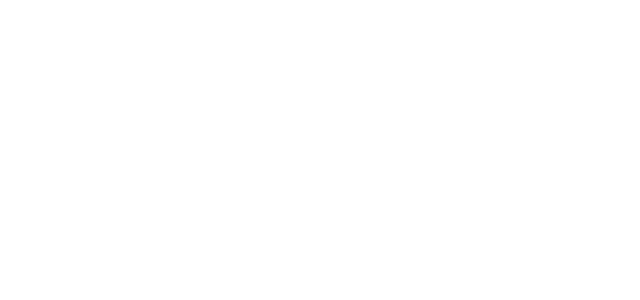
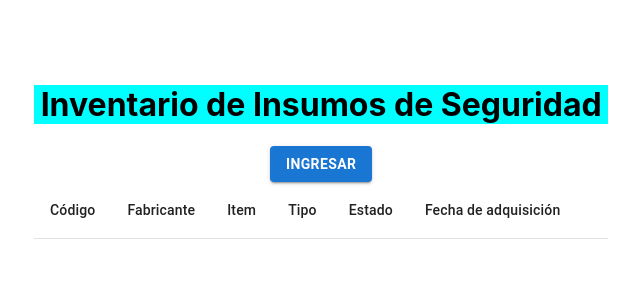
Before and after one commit to Eu800/partemenuproyecto1, a React (Create React App) app: page /menuAdmin/supplies in a window 1280 px wide. Before the commit this address had no page. Shown: the top 300 px of the page, without its empty margins (30-670 px from the left). Built offline with nearby package versions, Linux system fonts and the light colour scheme.

Commit message:
Mi parte

```diff
--- a/package.json
+++ b/package.json
@@ -7,7 +7,8 @@
     "@emotion/styled": "^11.11.0",
     "@fontsource/roboto": "^5.0.4",
     "@mui/icons-material": "^5.13.7",
-    "@mui/material": "^5.13.7",
+    "@mui/material": "^5.14.2",
+    "@mui/styled-engine-sc": "^5.12.0",
     "@testing-library/jest-dom": "^5.16.5",
     "@testing-library/react": "^13.4.0",
     "@testing-library/user-event": "^13.5.0",
@@ -15,6 +16,7 @@
     "react-dom": "^18.2.0",
     "react-router-dom": "^6.14.1",
     "react-scripts": "5.0.1",
+    "styled-components": "^5.3.11",
     "web-vitals": "^2.1.4"
   },
   "scripts": {
--- a/src/App.js
+++ b/src/App.js
@@ -5,12 +5,18 @@
 import { useState } from 'react';
 import AñadirUsuarios from './components/AñadirUsuarios';
 import ReestablecerContraseña from './components/ReestablecerContraseña';
+import SuppliesCRUD from './components/SuppliesCRUD';
 
 // Se define una lista con los datos de usuarios ya registrados (Simular usuarios registrados en la BDD)
 const datosLista = [
   { user: "Stalin", apellido:"Ramirez", correo: "stalin.ramirez@epn.edu.ec", pass: 12345, telef: 1123456789 },
   { user: "Estalin", apellido:"Ramirez", correo: "stalin.ramirez@epn.edu.ec", pass: 67891, telef: 1123456789 },
   { user: "Mateo", apellido:"Ramirez", correo: "stalin.ramirez@epn.edu.ec", pass: 23456, telef: 1123456789 },
+];
+
+// vector de administradores
+const admins = [
+  { user: "Mateo", apellido:"Ramirez", correo: "stalin.ramirez@epn.edu.ec", pass: 23456, telef: 1123456789 }
 ];
 
 function App() {
@@ -26,8 +32,10 @@
           {/* Se envia la lista de usuarios*/}
           <Route path="/login/newUser" element={<AñadirUsuarios lista={listaUsers}/>}/>
           {/* Se envia la lista de usuarios y la funcion para guardar el nuevo estado de la lista*/}
-          <Route path="/login/updatePass" element={<ReestablecerContraseña  listaUsuarios={listaUsers} setListaUsuarios={setListaUsers}/>}/>
+          <Route path="/login/updatePass" element={<ReestablecerContraseña  listaUsuarios={listaUsers}
+          setListaUsuarios={setListaUsers} listAdmin={admins}/>}/>
           <Route path="/menubrigadista/:user" element={<Menuizquierdo/>}/>
+          <Route path="/menuAdmin/supplies" element={<SuppliesCRUD />}/>
         </Routes>
       </BrowserRouter>
     </div>
--- /dev/null
+++ b/src/components/SuppliesCRUD.jsx
@@ -0,0 +1,135 @@
+import React, { useState } from 'react';
+import '../css/SuppliesCRUD.css'
+// Elementos para registar insumos
+// Elementos para listar insumos en la tabla
+import { Table, TableContainer, TableHead, TableCell, TableBody, TableRow, Button, Modal, TextField, Box } from '@mui/material';
+// Elementos para hacer CRUD
+import { Edit, Delete } from '@mui/icons-material';
+
+// variable con el estilo de la ventana modal
+const styleModal = {
+    position: 'absolute',
+    textAlign: 'center',
+    padding: '10px 10px 10px 10px',
+    width: 400,
+    backgroundColor: 'background.paper',
+    border: '2px solid  #000',
+    boxShadow: 24,
+    top: '50%',
+    left: '50%',
+    transform: 'translate(-50%, -50%)'
+};
+
+const SuppliesCRUD = () => {
+    // Variables de estado para cada atributo
+    const [nuevoSupp, setNuevoSupp] = useState({
+        codigo: '',
+        fabricante: '',
+        item: '',
+        tipo: '',
+        estado: '',
+        fechaAdd: '',
+    });
+    // Variables de bandera para abrir y cerrar la ventana modal
+    const [modalInsert, setModalInsert] = useState(false);
+    // Variables de bandera para controlar el item guardado
+    //    const [modalInsert, setModalInsert] = useState(false);
+
+    // Variable con la lista de implementos
+    const [listaSupl, setListaSupl] = useState([]);
+
+    // Función para controlar los campos de cada atributo
+    const handleAtrSupp = (e) => {
+        const { name, value } = e.target;
+        setNuevoSupp(estPrevio => ({
+            ...estPrevio,
+            [name]: value
+        }))
+    }
+
+    // Función para agregar el nuevo implemento
+    const addSupp = () => {
+        listaSupl.push(nuevoSupp);
+        setModalInsert(!modalInsert);
+    }
+
+    // Función para controlar la ventana modal Insertar
+    const handleAbrirCerrarInsertar = () => {
+        setModalInsert(!modalInsert);
+
+    }
+
+    // Cuerpo de la ventana Modal
+    const bodyInsertar = (
+        <Box sx={styleModal}>
+            <h1>Registrar nuevos items</h1>
+            <TextField label="Código" name='codigo' onChange={handleAtrSupp} />
+            <br /><br />
+            <TextField label="Fabricante" name='fabricante' onChange={handleAtrSupp} />
+            <br /><br />
+            <TextField label="Item" name='item' onChange={handleAtrSupp} />
+            <br /><br />
+            <TextField label="Tipo" name='tipo' onChange={handleAtrSupp} />
+            <br /><br />
+            <TextField label="Estado" name='estado' onChange={handleAtrSupp} />
+            <br /><br />
+            <TextField label="Fecha de adquisición" name='fechaAdd' onChange={handleAtrSupp} />
+            <br /><br />
+            <div align='right'>
+                <Button color='primary' onClick={addSupp}>Ingresar</Button>
+                <Button onClick={handleAbrirCerrarInsertar}>Cancelar</Button>
+            </div>
+        </Box>
+    )
+
+    return (
+        <div className='Sup-container'>
+            <h1 id='Supp-title'>Inventario de Insumos de Seguridad</h1>
+            <Button id='btn-In' variant='contained' onClick={handleAbrirCerrarInsertar}>Ingresar</Button>
+            <br />
+            <div className='Supp-Table'>
+                <TableContainer>
+                    <Table>
+                        <TableHead>
+                            <TableRow>
+                                <TableCell>Código</TableCell>
+                                <TableCell>Fabricante</TableCell>
+                                <TableCell>Item</TableCell>
+                                <TableCell>Tipo</TableCell>
+                                <TableCell>Estado</TableCell>
+                                <TableCell>Fecha de adquisición</TableCell>
+                                <TableCell></TableCell>
+                            </TableRow>
+                        </TableHead>
+                        <TableBody>
+                            {listaSupl.length !== 0 ? (
+                                listaSupl.map((item, index) => (
+                                    <TableRow key={index}>
+                                        <TableCell >{item.codigo}</TableCell>
+                                        <TableCell >{item.fabricante}</TableCell>
+                                        <TableCell >{item.item}</TableCell>
+                                        <TableCell >{item.tipo}</TableCell>
+                                        <TableCell >{item.estado}</TableCell>
+                                        <TableCell >{item.fechaAdd}</TableCell>
+                                        <TableCell>
+                                            <Edit />
+                                            &nbsp;&nbsp;
+                                            <Delete />
+                                        </TableCell>
+                                    </TableRow>
+                                ))
+                            ): null
+                            }
+                        </TableBody>
+                    </Table>
+                </TableContainer>
+                {/* Ventana Modal para ingresar un nuevo insumo a la Tabla */}
+                <Modal open={modalInsert} onClose={handleAbrirCerrarInsertar} disablePortal disableEnforceFocus disableAutoFocus >
+                    {bodyInsertar}
+                </Modal>
+            </div>
+        </div>
+    );
+};
+
+export default SuppliesCRUD;
--- /dev/null
+++ b/src/css/SuppliesCRUD.css
@@ -0,0 +1,25 @@
+/*Estilos para el modal*/
+.MuiDrawer-modal {
+    position: absolute;
+    width: 400;
+    background-color: white;
+    border: 2px solid  #000;
+    box-shadow: #000;
+    padding: 2px, 4px, 3px;
+    top: 50%;
+    left: 50%;
+    transform: translate(-50%, -50%);
+}
+iconos {
+    cursor: pointer;
+}
+inputMaterial {
+    width: 100%;
+}
+
+#btn-In {
+    font-weight: bold;
+}
+#Supp-title{
+    background-color: aqua;
+}
```
Also changed, not shown: 2 other files (tests, documents, lock files or other folders).
